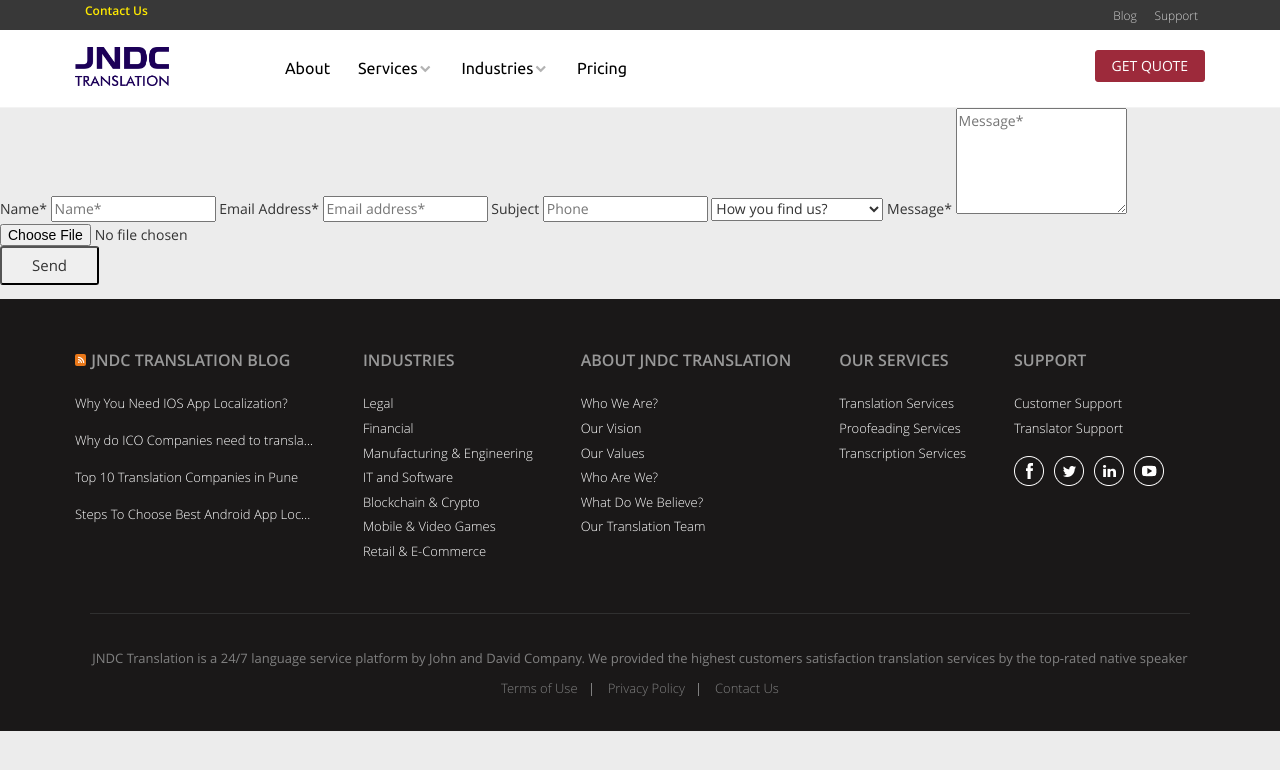
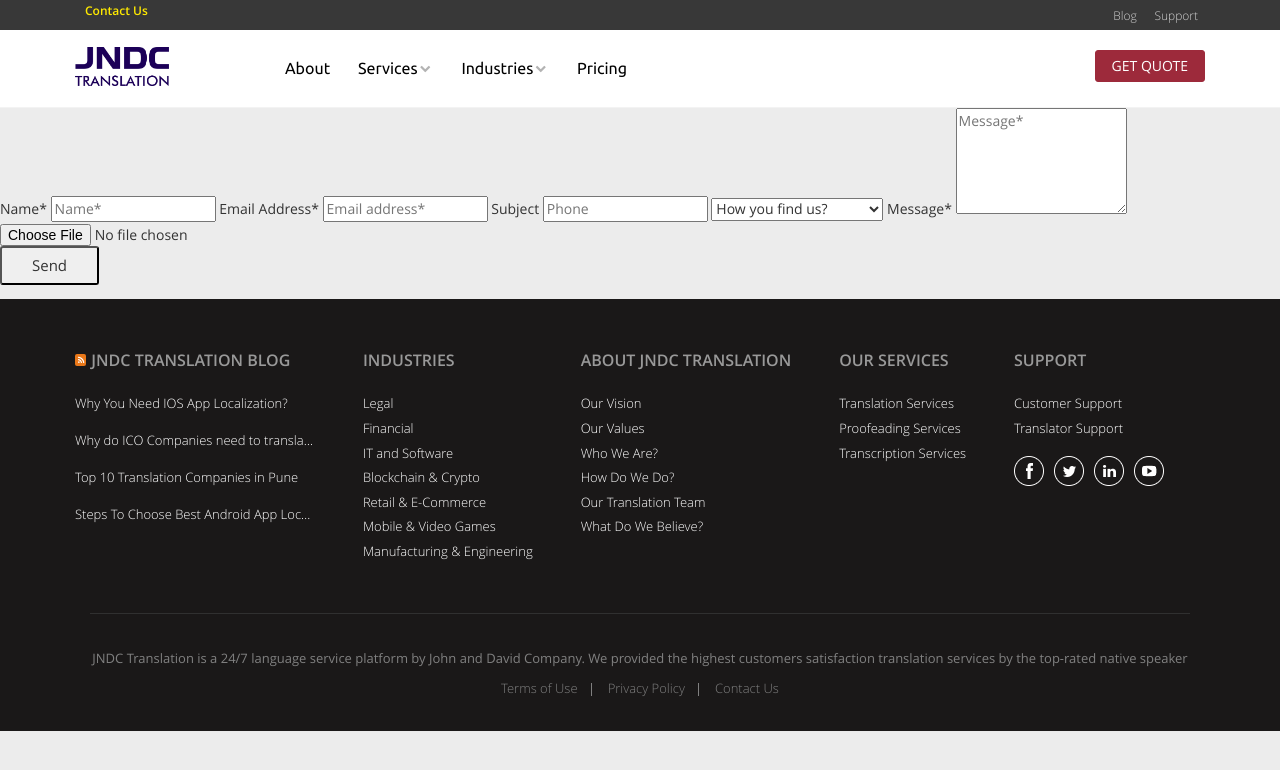
Before and after one commit to jndctranslation/landing_page, a Jekyll site: the page built from pages/test_form.md, in a window 1280 px wide. Shown: the top 770 px of the page. Built offline with Jekyll 4.4.1, drawn with Linux system fonts in a browser that asks for light colours.

Commit message:
Update Website  Common Information “footer”

```diff
--- a/_data/footer.yml
+++ b/_data/footer.yml
@@ -4,31 +4,31 @@
       title: Legal
     - link: 'https://www.jndctranslation.com/pages/financial'
       title: 'Financial '
-    - link: 'https://www.jndctranslation.com/pages/manufacturing_engineering'
-      title: 'Manufacturing & Engineering '
     - link: 'https://www.jndctranslation.com/pages/it_software'
       title: IT and Software
     - link: 'https://www.jndctranslation.com/pages/blockchain_crypto'
       title: Blockchain & Crypto
+    - link: 'https://www.jndctranslation.com/pages/retail_e_commerce'
+      title: Retail & E-Commerce
     - link: 'https://www.jndctranslation.com/pages/mobile_video_game'
       title: Mobile & Video Games
-    - link: 'https://www.jndctranslation.com/pages/retail_e_commerce'
-      title: Retail & E-Commerce
+    - link: 'https://www.jndctranslation.com/pages/manufacturing_engineering'
+      title: 'Manufacturing & Engineering '
   title: Industries
 block_2:
   items:
-    - link: 'https://www.jndctranslation.com/pages/about'
-      title: Who We Are?
     - link: 'https://www.jndctranslation.com/pages/about'
       title: Our Vision
     - link: 'https://www.jndctranslation.com/pages/about'
       title: Our Values
     - link: 'https://www.jndctranslation.com/pages/about'
-      title: Who Are We?
+      title: Who We Are?
+    - link: 'https://www.jndctranslation.com/pages/about'
+      title: How Do We Do?
+    - link: 'https://www.jndctranslation.com/pages/about'
+      title: Our Translation Team
     - link: 'https://www.jndctranslation.com/pages/about'
       title: What Do We Believe?
-    - link: 'https://www.jndctranslation.com/pages/about'
-      title: Our Translation Team
   title: About JNDC Translation
 block_3:
   items:
```
